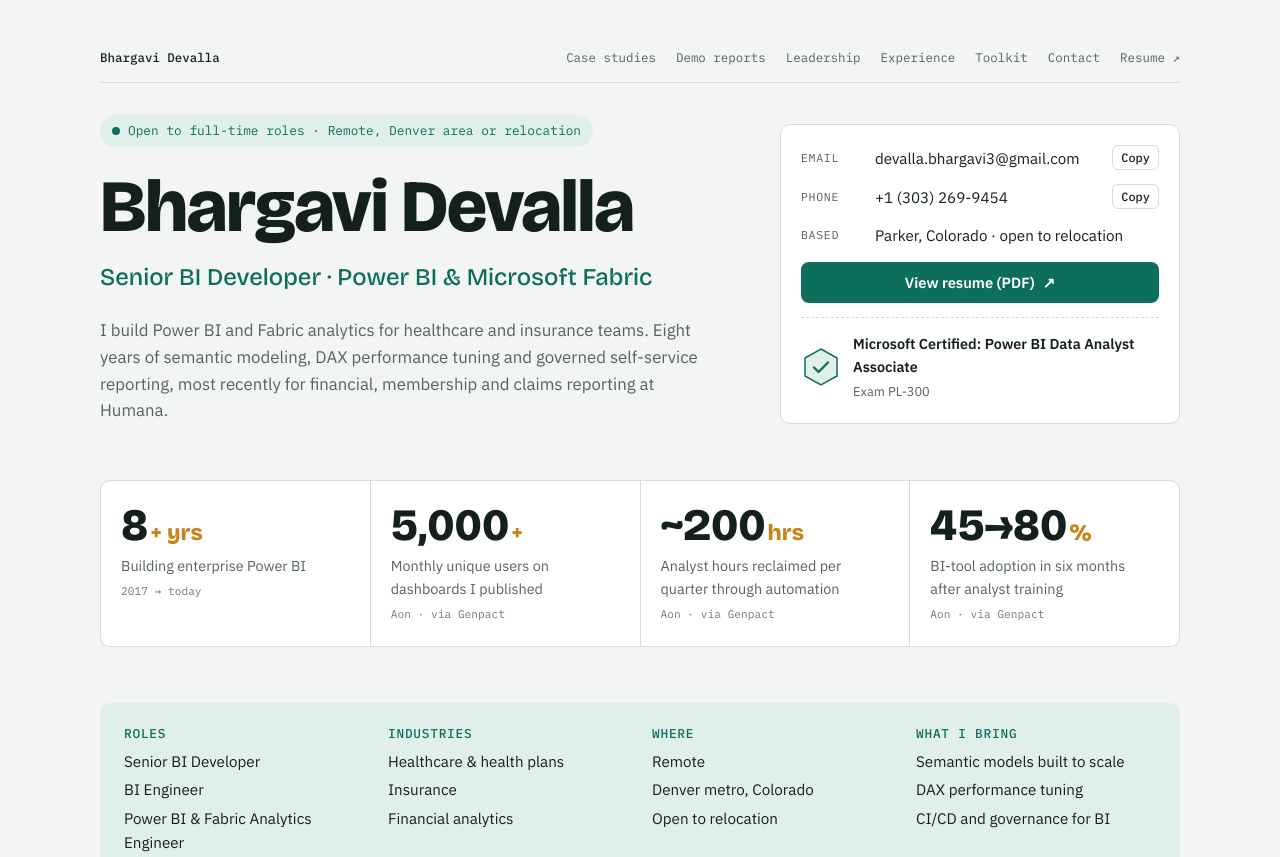
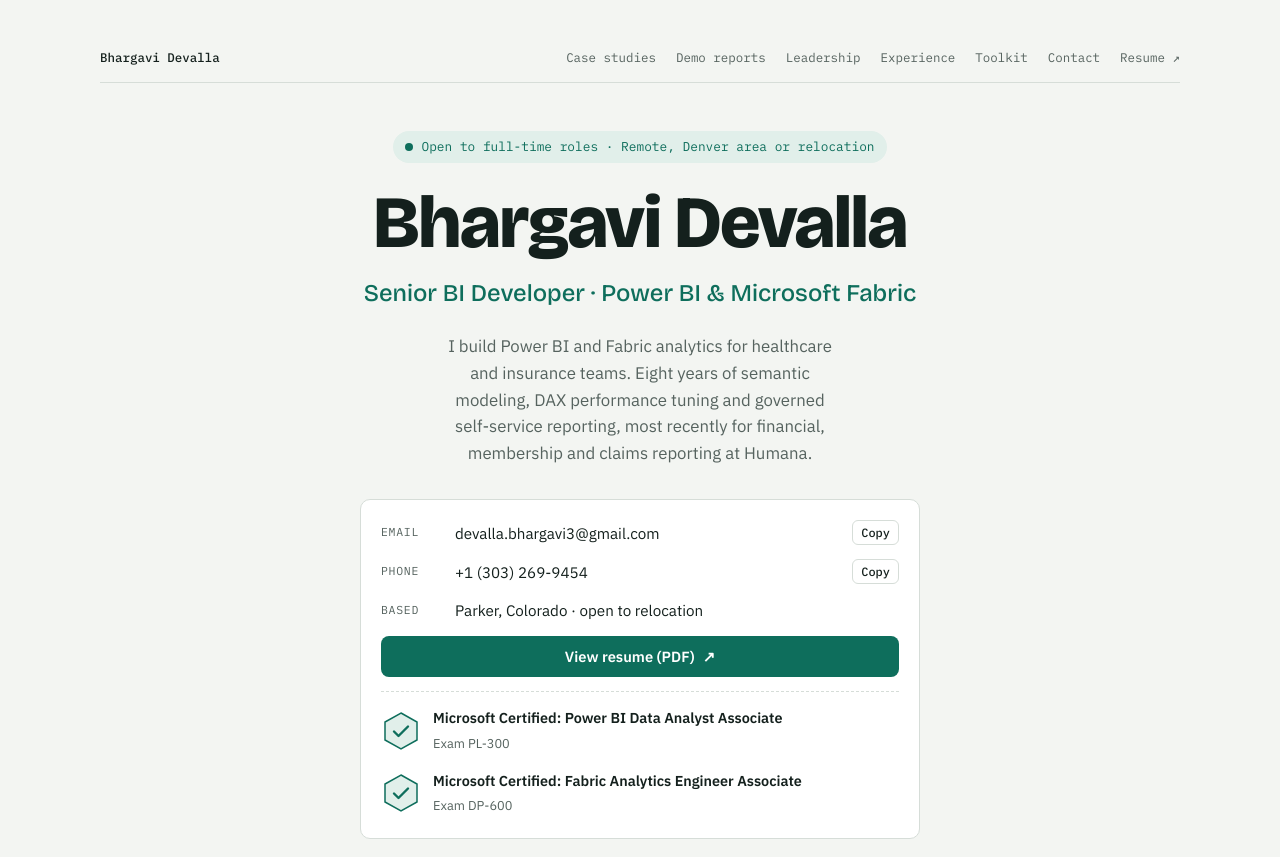
Before and after one commit to Bhargavi-Devalla/bhargavi-devalla.github.io, a plain HTML site: page index.html in a window 1280 px wide. Shown: the top 857 px of the page. Drawn offline with nearby package versions, Linux system fonts and the light colour scheme.

Commit message:
Add files via upload

```diff
--- a/index.html
+++ b/index.html
@@ -34,10 +34,13 @@ a:focus-visible,button:focus-visible{outline:2px solid var(--accent);outline-off
 .section-head{display:flex;align-items:baseline;justify-content:space-between;gap:16px;flex-wrap:wrap;border-bottom:1px solid var(--line);padding-bottom:12px;margin-bottom:24px}
 
 /* Hero */
-.hero{display:grid;grid-template-columns:minmax(0,1.6fr) minmax(0,1fr);gap:40px;align-items:end}
+.hero{display:grid;grid-template-columns:minmax(0,1fr);gap:32px;justify-items:center;padding-top:16px;min-width:0}
+.wrap{grid-template-columns:minmax(0,1fr)}
+.hero>div:first-child{text-align:center;width:100%;min-width:0}
+.hero .contact{width:100%;max-width:560px}
 .hero h1{font-size:clamp(2.6rem,7vw,4.6rem);font-weight:800;letter-spacing:-.02em}
 .hero .role{font-family:var(--display);font-size:clamp(1.15rem,2.4vw,1.5rem);font-weight:500;color:var(--accent);margin-top:10px}
-.hero .summary{margin-top:20px;max-width:62ch;color:var(--muted);font-size:1.05rem}
+.hero .summary{margin-top:20px;margin-inline:auto;max-width:44ch;text-wrap:balance;color:var(--muted);font-size:1.05rem}
 .status{display:inline-flex;align-items:center;gap:8px;font-family:var(--mono);font-size:.8rem;background:var(--accent-soft);color:var(--accent);padding:6px 12px;border-radius:999px;margin-bottom:20px}
 .status i{width:8px;height:8px;border-radius:50%;background:var(--accent);display:block}
 .contact{background:var(--surface);border:1px solid var(--line);border-radius:10px;padding:20px;display:grid;gap:14px}
@@ -50,6 +53,7 @@ a:focus-visible,button:focus-visible{outline:2px solid var(--accent);outline-off
 .badge svg{flex:none}
 .badge b{display:block;font-size:.9rem}
 .badge span{font-size:.8rem;color:var(--muted)}
+.badge2{border-top:0;padding-top:0}
 
 /* KPI strip */
 .kpis{display:grid;grid-template-columns:repeat(4,minmax(0,1fr));gap:1px;background:var(--line);border:1px solid var(--line);border-radius:10px;overflow:hidden}
@@ -164,7 +168,7 @@ a:focus-visible,button:focus-visible{outline:2px solid var(--accent);outline-off
 .demo .open{font-family:var(--mono);font-size:.8rem;color:var(--accent)}
 @media (max-width:860px){.demos{grid-template-columns:1fr}}
 .foot{display:grid;grid-template-columns:repeat(2,minmax(0,1fr));gap:20px}
-.foot .box{border-top:2px solid var(--ink);padding-top:14px;display:grid;gap:6px}
+.foot .box{border-top:2px solid var(--ink);padding-top:14px;display:grid;gap:6px;align-content:start}
 .foot .box p{color:var(--muted)}
 footer{font-family:var(--mono);font-size:.75rem;color:var(--muted);border-top:1px solid var(--line);padding-top:20px}
 
@@ -206,6 +210,10 @@ footer{font-family:var(--mono);font-size:.75rem;color:var(--muted);border-top:1p
       <div class="badge">
         <svg width="40" height="40" viewBox="0 0 40 40" aria-hidden="true"><path d="M20 2 36 11v18L20 38 4 29V11z" fill="var(--accent-soft)" stroke="var(--accent)" stroke-width="1.5"/><path d="M13 20.5l4.5 4.5L27 15.5" fill="none" stroke="var(--accent)" stroke-width="2.4" stroke-linecap="round" stroke-linejoin="round"/></svg>
         <div><b>Microsoft Certified: Power BI Data Analyst Associate</b><span>Exam PL-300</span></div>
+      </div>
+      <div class="badge badge2">
+        <svg width="40" height="40" viewBox="0 0 40 40" aria-hidden="true"><path d="M20 2 36 11v18L20 38 4 29V11z" fill="var(--accent-soft)" stroke="var(--accent)" stroke-width="1.5"/><path d="M13 20.5l4.5 4.5L27 15.5" fill="none" stroke="var(--accent)" stroke-width="2.4" stroke-linecap="round" stroke-linejoin="round"/></svg>
+        <div><b>Microsoft Certified: Fabric Analytics Engineer Associate</b><span>Exam DP-600</span></div>
       </div>
     </aside>
   </header>
@@ -453,7 +461,7 @@ footer{font-family:var(--mono);font-size:.75rem;color:var(--muted);border-top:1p
           <text x="354" y="200">Domain = Healthcare, Insurance</text>
           <text x="354" y="220">Years = 8+</text>
           <text x="354" y="240">MonthlyUsers = 5,000+</text>
-          <text x="354" y="260">Certification = PL-300</text>
+          <text x="354" y="260">Certs = PL-300 · DP-600</text>
           <text x="354" y="280">Education = B.Tech EEE</text>
           <text x="354" y="298">Status = Open to work</text>
         </g>
@@ -482,8 +490,8 @@ footer{font-family:var(--mono);font-size:.75rem;color:var(--muted);border-top:1p
     <p class="note">Drawn the way I'd lay out a Power BI model view: one fact, related one-to-many to each dimension.</p>
   </section>
 
-  <section class="foot" aria-label="Certification and education">
-    <div class="box"><span class="eyebrow">Certification</span><h3>Microsoft Certified: Power BI Data Analyst Associate</h3><p>PL-300</p></div>
+  <section class="foot" aria-label="Certifications and education">
+    <div class="box"><span class="eyebrow">Certifications</span><h3>Microsoft Certified: Fabric Analytics Engineer Associate</h3><p>DP-600</p><h3 style="margin-top:10px">Microsoft Certified: Power BI Data Analyst Associate</h3><p>PL-300</p></div>
     <div class="box"><span class="eyebrow">Education</span><h3>B.Tech, Electrical &amp; Electronics Engineering</h3><p>KL University, 2017</p></div>
   </section>
 
@@ -501,4 +509,5 @@ document.querySelectorAll('.copy').forEach(function(btn){
 });
 </script>
 
+
 </body></html>
```
